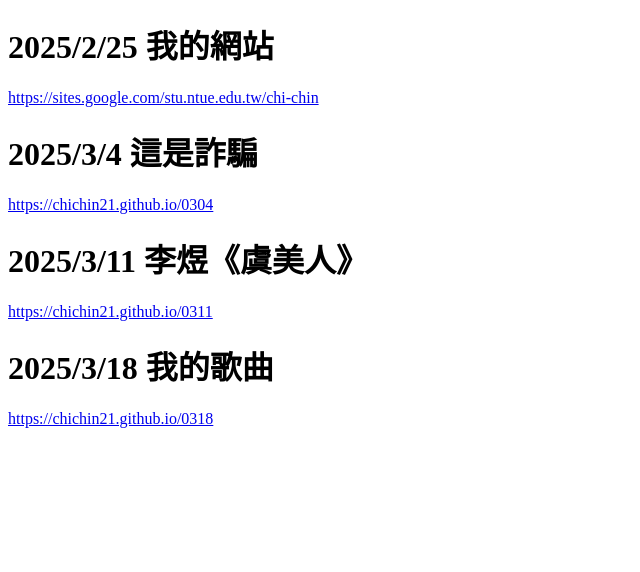
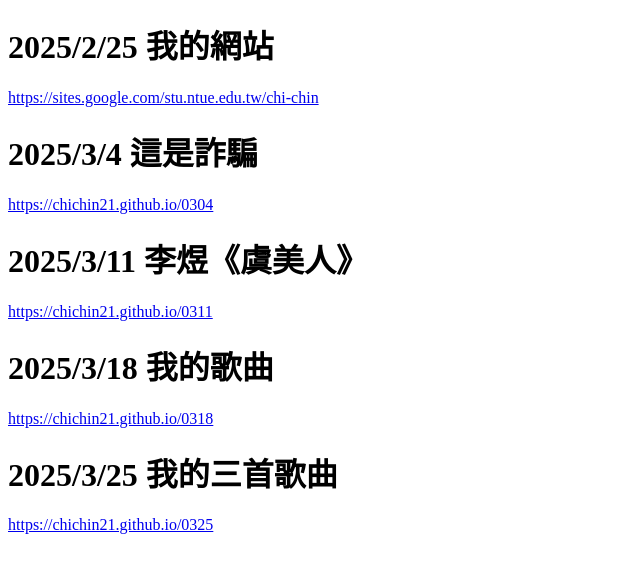
Before and after one commit to chichin21/chichin21.github.io, a plain HTML site: page index.html in a window 1280 px wide. Shown: the whole page, without its empty margins (0-640 px from the left). Drawn offline with Linux system fonts and the light colour scheme.

Commit message:
Update index.html

```diff
--- a/index.html
+++ b/index.html
@@ -18,6 +18,9 @@
 
     <h1>2025/3/18 我的歌曲</h1>
     <p><a href="0318\index.html">https://chichin21.github.io/0318</a></p>
+
+    <h1>2025/3/25 我的三首歌曲</h1>
+    <p><a href="0325\index.html">https://chichin21.github.io/0325</a></p>
 </body>
 
 </html>
```
